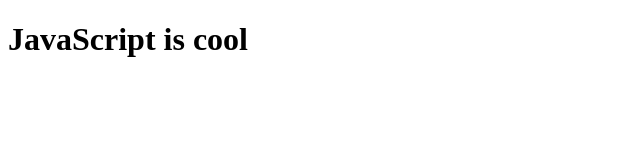
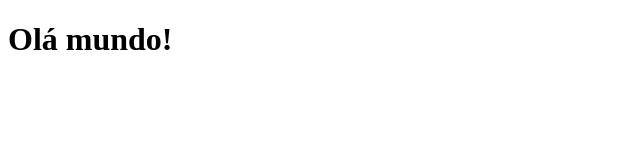
Before and after one commit to nelsoneo/Beginner-JavaScript, a plain HTML site: page index.html in a window 1280 px wide. Shown: the whole page, without its empty margins (0-640 px from the left). Drawn offline with Linux system fonts and the light colour scheme.

Commit message:
ola mundo

```diff
--- a/index.html
+++ b/index.html
@@ -6,5 +6,6 @@
   </head>
   <body>
     <h1>JavaScript is cool</h1>
+    <script src="./scripts/main.js"></script>
   </body>
 </html>
--- a/scripts/main.js
+++ b/scripts/main.js
@@ -0,0 +1,2 @@
+const meuCabecalho = document.querySelector('h1');
+meuCabecalho.textContent = 'Olá mundo!';
```
